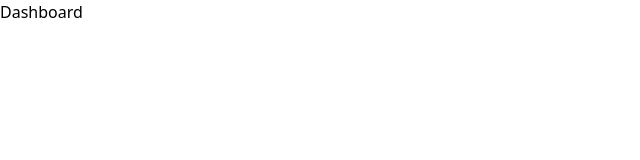
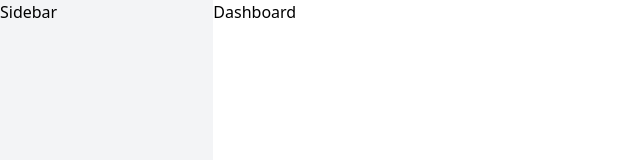
Before and after one commit to Nhanlibra/facilities-toolkit, a React (Create React App) app in the folder client/: page / in a window 1280 px wide. Shown: the top 160 px of the page, without its empty margins (0-640 px from the left). Built offline with nearby package versions, Linux system fonts and the light colour scheme.

Commit message:
Create basic layout

```diff
--- a/client/src/App.js
+++ b/client/src/App.js
@@ -1,8 +1,18 @@
 import React from "react";
+import Sidebar from "./components/sidebar";
 import Dashboard from "./pages/dashboard";
 
 function App() {
-  return <Dashboard />;
+  return (
+    <div className="grid grid-cols-6">
+      <div className="h-screen">
+        <Sidebar />
+      </div>
+      <div className="col-span-5 h-screen">
+        <Dashboard />
+      </div>
+    </div>
+  );
 }
 
 export default App;
--- a/client/src/components/sidebar/index.js
+++ b/client/src/components/sidebar/index.js
@@ -1,5 +1,9 @@
 const Sidebar = () => {
-  return <h1>Sidebar</h1>;
+  return (
+    <div className="bg-gray-100 h-full">
+      <h1>Sidebar</h1>
+    </div>
+  );
 };
 
 export default Sidebar;
```
